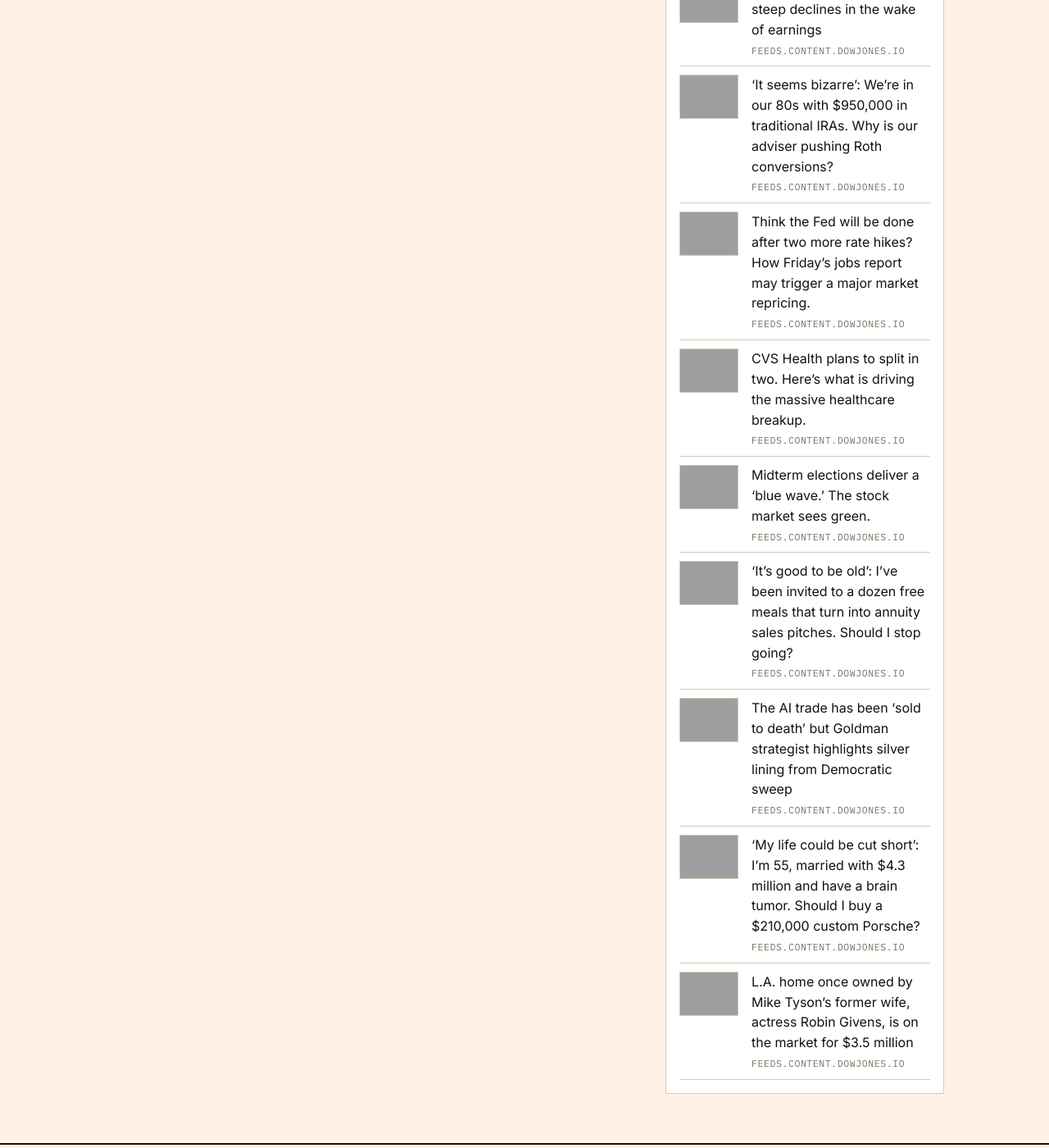
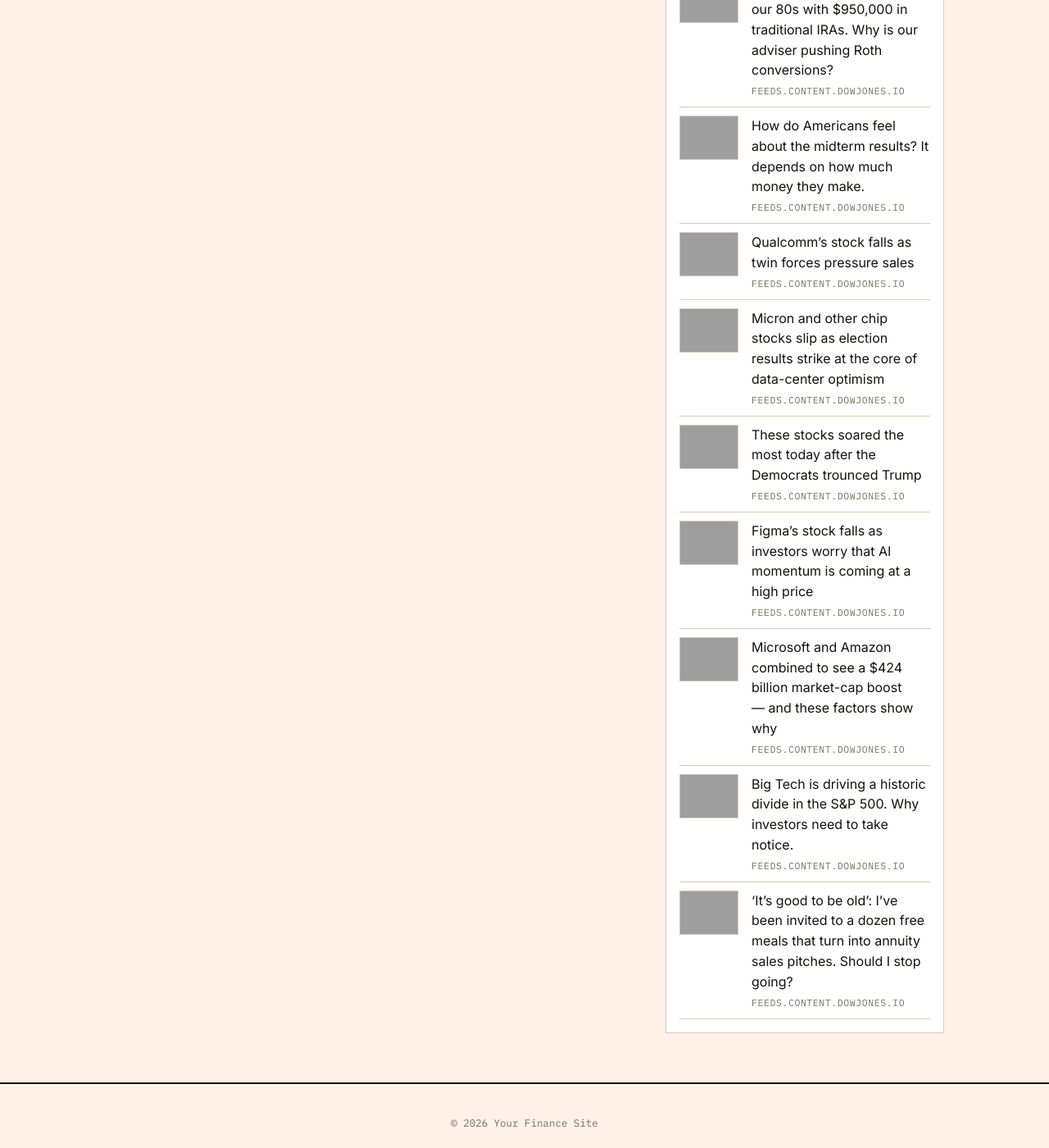
Before and after one commit to GlobTechCo/globtechco.github.io, a Jekyll site: the page built from index.html, in a window 1280 px wide and 1400 px high, scrolled down 566 px, cut to the strip 0-1400 px from the top of the window. Shown: the whole strip at 82% size. Built offline with Jekyll 4.4.1, drawn with Linux system fonts in a browser that asks for light colours; a script that is not in the unit is left out; the list of posts is cut into pages by our own code; some of the changed text lies outside the part shown; grey boxes are pictures that could not be loaded.

Commit message:
Auto-content update 2026-11-04

```diff
--- a/_data/aggregator.yml
+++ b/_data/aggregator.yml
@@ -1,50 +1,50 @@
-- title: "ADP says businesses add 86,000 jobs in October. Labor market shows small signs of improvement."
-  link: "https://www.marketwatch.com/story/adp-says-businesses-add-86-000-jobs-in-october-labor-market-shows-small-signs-of-improvement-64c89fd3?mod=mw_rss_topstories"
+- title: "This year\u2019s worst-performing S&P 500 stock is finally seeing some major relief"
+  link: "https://www.marketwatch.com/story/this-years-worst-performing-s-p-500-stock-is-finally-seeing-some-major-relief-fff3fa85?mod=mw_rss_topstories"
   source: "feeds.content.dowjones.io"
-  pubdate: "Wed, 04 Nov 2026 13:29:00 GMT"
-  image: "https://images.mktw.net/im-07221749"
-- title: "Datadog\u2019s stock extends steep declines in the wake of earnings"
-  link: "https://www.marketwatch.com/story/datadogs-stock-extends-steep-declines-in-the-wake-of-earnings-af412874?mod=mw_rss_topstories"
-  source: "feeds.content.dowjones.io"
-  pubdate: "Wed, 04 Nov 2026 13:03:00 GMT"
-  image: "https://images.mktw.net/im-738814"
+  pubdate: "Wed, 04 Nov 2026 22:46:00 GMT"
+  image: "https://images.mktw.net/im-833362"
 - title: "\u2018It seems bizarre\u2019: We\u2019re in our 80s with $950,000 in traditional IRAs. Why is our adviser pushing Roth conversions?"
   link: "https://www.marketwatch.com/story/it-seems-bizarre-were-in-our-80s-with-950-000-in-traditional-iras-why-is-our-adviser-pushing-us-to-do-roth-conversions-a665f990?mod=mw_rss_topstories"
   source: "feeds.content.dowjones.io"
-  pubdate: "Wed, 04 Nov 2026 13:00:00 GMT"
+  pubdate: "Wed, 04 Nov 2026 22:15:00 GMT"
   image: "https://images.mktw.net/im-26708039"
-- title: "Think the Fed will be done after two more rate hikes? How Friday\u2019s jobs report may trigger a major market repricing."
-  link: "https://www.marketwatch.com/story/think-the-fed-will-be-done-after-two-more-rate-hikes-how-fridays-jobs-report-may-trigger-a-major-market-repricing-6aca874c?mod=mw_rss_topstories"
+- title: "How do Americans feel about the midterm results? It depends on how much money they make."
+  link: "https://www.marketwatch.com/story/how-do-americans-feel-about-the-midterm-results-it-depends-on-how-much-money-they-make-e2a43f08?mod=mw_rss_topstories"
   source: "feeds.content.dowjones.io"
-  pubdate: "Wed, 04 Nov 2026 13:00:00 GMT"
-  image: "https://images.mktw.net/im-89534248"
-- title: "CVS Health plans to split in two. Here\u2019s what is driving the massive healthcare breakup."
-  link: "https://www.marketwatch.com/story/cvs-health-plans-to-split-in-two-heres-what-is-driving-the-massive-healthcare-breakup-27c0d6be?mod=mw_rss_topstories"
+  pubdate: "Wed, 04 Nov 2026 22:06:00 GMT"
+  image: "https://images.mktw.net/im-39213717"
+- title: "Qualcomm\u2019s stock falls as twin forces pressure sales"
+  link: "https://www.marketwatch.com/story/qualcomms-stock-falls-as-twin-forces-pressure-sales-fa161159?mod=mw_rss_topstories"
   source: "feeds.content.dowjones.io"
-  pubdate: "Wed, 04 Nov 2026 12:50:00 GMT"
-  image: "https://images.mktw.net/im-24813713"
-- title: "Midterm elections deliver a \u2018blue wave.\u2019 The stock market sees green."
-  link: "https://www.marketwatch.com/story/midterm-elections-deliver-a-blue-wave-the-stock-market-sees-green-5900a779?mod=mw_rss_topstories"
+  pubdate: "Wed, 04 Nov 2026 22:03:00 GMT"
+  image: "https://images.mktw.net/im-775631"
+- title: "Micron and other chip stocks slip as election results strike at the core of data-center optimism"
+  link: "https://www.marketwatch.com/story/micron-and-other-chip-stocks-slip-as-election-results-strike-at-the-core-of-data-center-optimism-b55d19b3?mod=mw_rss_topstories"
   source: "feeds.content.dowjones.io"
-  pubdate: "Wed, 04 Nov 2026 12:27:00 GMT"
-  image: "https://images.mktw.net/im-12549287"
+  pubdate: "Wed, 04 Nov 2026 21:55:00 GMT"
+  image: "https://images.mktw.net/im-18553565"
+- title: "These stocks soared the most today after the Democrats trounced Trump"
+  link: "https://www.marketwatch.com/story/these-stocks-have-soared-the-most-today-after-the-democrats-trounced-trump-9d785314?mod=mw_rss_topstories"
+  source: "feeds.content.dowjones.io"
+  pubdate: "Wed, 04 Nov 2026 21:55:00 GMT"
+  image: "https://images.mktw.net/im-86586473"
+- title: "Figma\u2019s stock falls as investors worry that AI momentum is coming at a high price"
+  link: "https://www.marketwatch.com/story/figmas-stock-falls-as-investors-worry-that-ai-momentum-is-coming-at-a-high-price-1aa2134d?mod=mw_rss_topstories"
+  source: "feeds.content.dowjones.io"
+  pubdate: "Wed, 04 Nov 2026 21:48:00 GMT"
+  image: "https://images.mktw.net/im-97979674"
+- title: "Microsoft and Amazon combined to see a $424 billion market-cap boost \u2014\u00a0and these factors show why"
+  link: "https://www.marketwatch.com/story/microsoft-and-amazon-combine-for-a-400-billion-market-cap-boost-and-these-factors-show-why-6655d1a9?mod=mw_rss_topstories"
+  source: "feeds.content.dowjones.io"
+  pubdate: "Wed, 04 Nov 2026 21:33:00 GMT"
+  image: "https://images.mktw.net/im-67905060"
+- title: "Big Tech is driving a historic divide in the S&P 500. Why investors need to take notice."
+  link: "https://www.marketwatch.com/story/wall-street-veteran-says-these-are-some-of-the-most-unbelievable-charts-he-has-ever-seen-2c78e677?mod=mw_rss_topstories"
+  source: "feeds.content.dowjones.io"
+  pubdate: "Wed, 04 Nov 2026 21:33:00 GMT"
+  image: "https://images.mktw.net/im-10354058"
 - title: "\u2018It\u2019s good to be old\u2019: I\u2019ve been invited to a dozen free meals that turn into annuity sales pitches. Should I stop going?"
   link: "https://www.marketwatch.com/story/its-good-to-be-old-ive-been-invited-to-a-dozen-free-meals-that-turn-into-annuity-sales-pitches-should-i-stop-going-63df67ca?mod=mw_rss_topstories"
   source: "feeds.content.dowjones.io"
-  pubdate: "Wed, 04 Nov 2026 12:16:00 GMT"
+  pubdate: "Wed, 04 Nov 2026 21:30:00 GMT"
   image: "https://images.mktw.net/im-54591206"
-- title: "The AI trade has been \u2018sold to death\u2019 but Goldman strategist highlights silver lining from Democratic sweep"
-  link: "https://www.marketwatch.com/story/the-ai-trade-has-been-sold-to-death-but-goldman-strategist-highlights-silver-lining-from-democratic-sweep-3d1d6f07?mod=mw_rss_topstories"
-  source: "feeds.content.dowjones.io"
-  pubdate: "Wed, 04 Nov 2026 11:10:00 GMT"
-  image: "https://images.mktw.net/im-17807267"
-- title: "\u2018My life could be cut short\u2019: I\u2019m 55, married with $4.3 million and have a brain tumor. Should I buy a $210,000 custom Porsche?"
-  link: "https://www.marketwatch.com/story/my-life-could-be-cut-short-im-55-married-with-4-3-million-and-have-a-brain-tumor-should-i-buy-a-210-000-custom-porsche-ed825ada?mod=mw_rss_topstories"
-  source: "feeds.content.dowjones.io"
-  pubdate: "Wed, 04 Nov 2026 10:15:00 GMT"
-  image: "https://images.mktw.net/im-49119290"
-- title: "L.A. home once owned by Mike Tyson\u2019s former wife, actress Robin Givens, is on the market for $3.5 million"
-  link: "https://www.marketwatch.com/story/l-a-home-once-owned-by-mike-tysons-former-wife-actress-robin-givens-is-on-the-market-for-3-5-million-0b9e11a1?mod=mw_rss_topstories"
-  source: "feeds.content.dowjones.io"
-  pubdate: "Wed, 04 Nov 2026 10:03:00 GMT"
-  image: "https://images.mktw.net/im-05416715"
```
